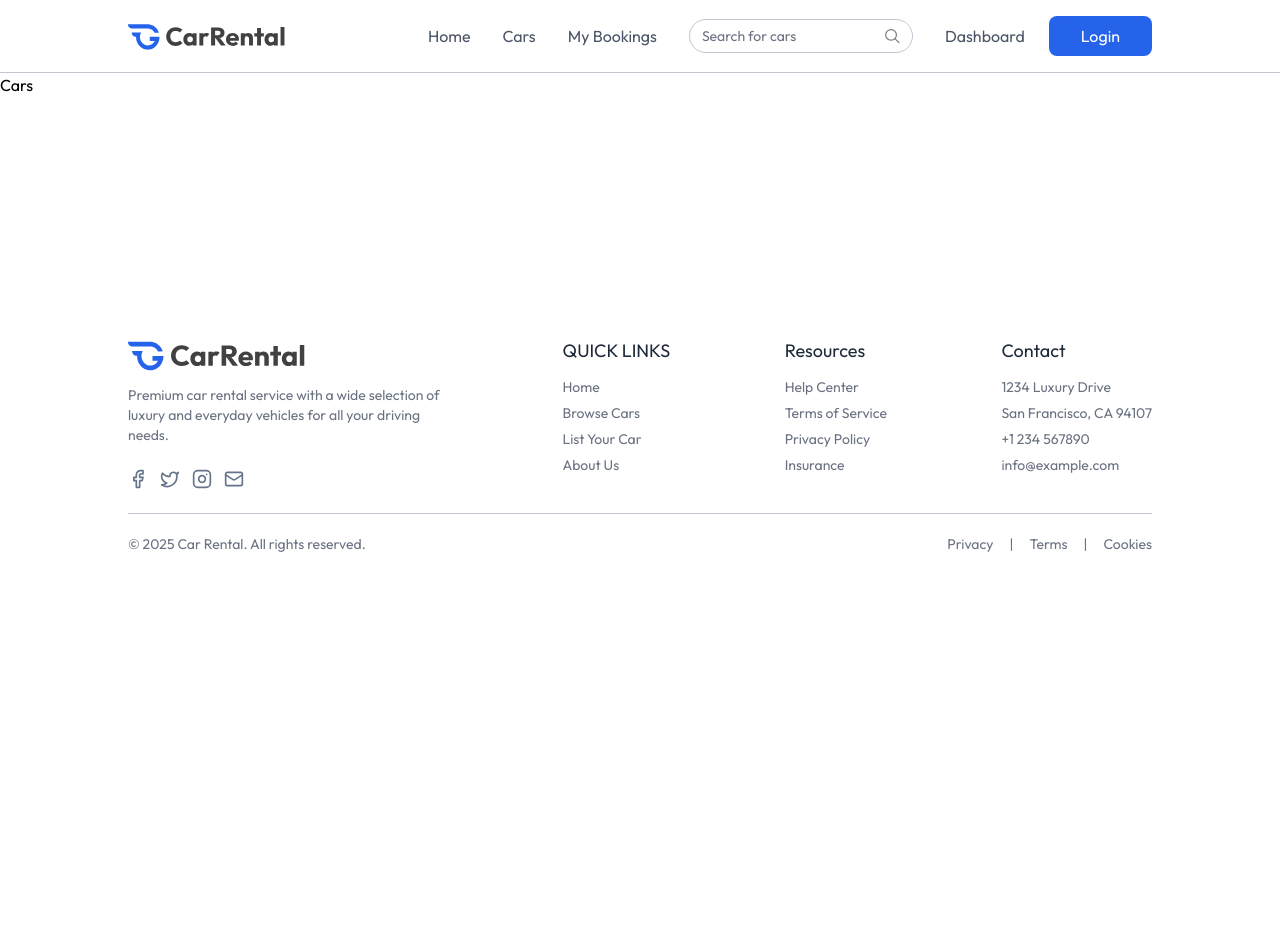
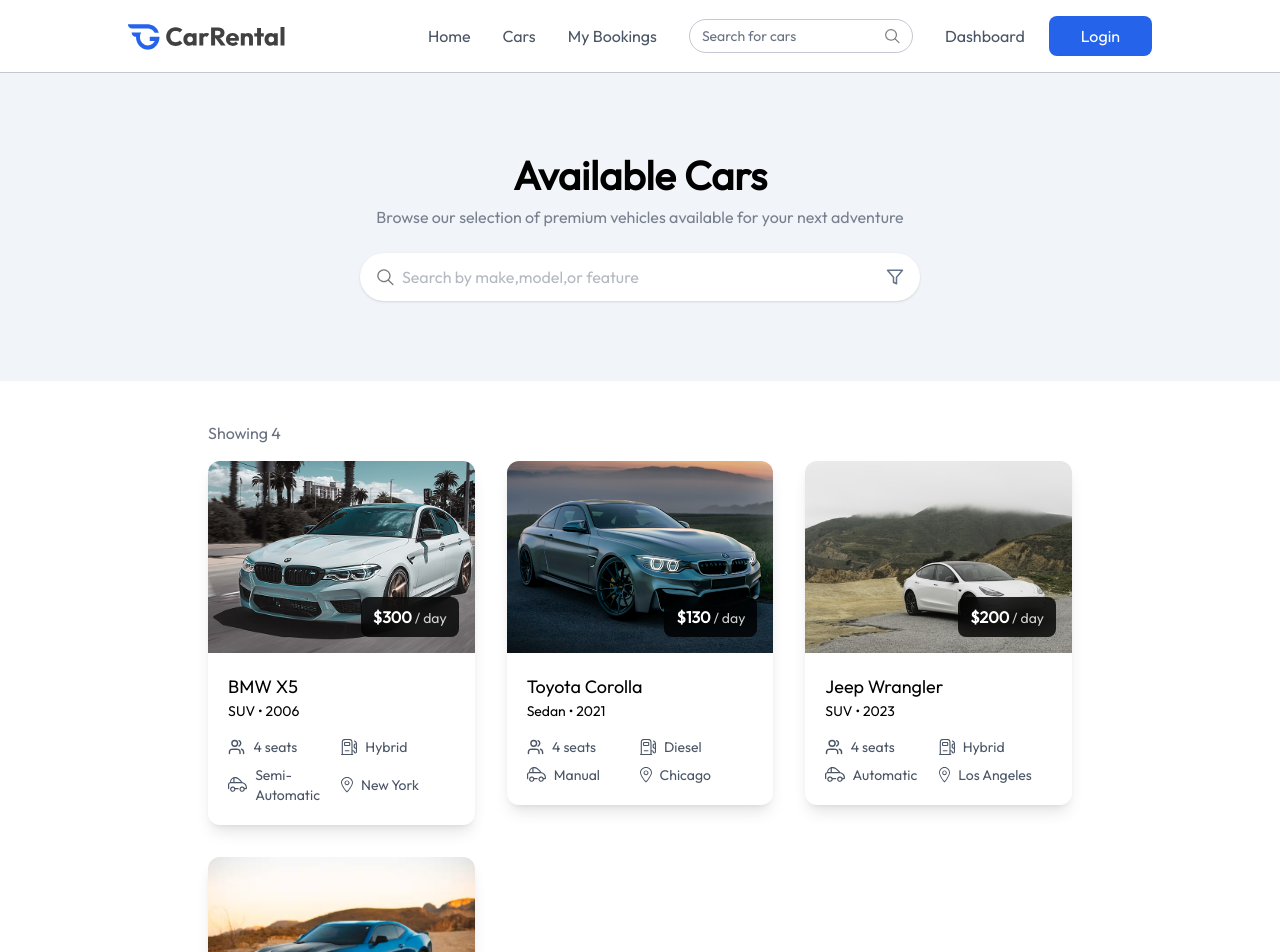
Before and after one commit to AjayMathew-1/CarRental, a React (Vite) app: page /cars in a window 1280 px wide. Shown: the top 952 px of the page. Before the commit the page ends 800 px from the top, so only its background shows below. Built offline with nearby package versions, Linux system fonts and the light colour scheme.

Commit message:
feat: add search functionality and display available cars in Cars page

```diff
--- a/src/pages/CarDetails.jsx
+++ b/src/pages/CarDetails.jsx
@@ -8,6 +8,10 @@
   const navigate = useNavigate();
   const [car, setCar] = useState(null);
   const currency = import.meta.env.VITE_CURRENCY;
+
+  const handleSubmit = async(e) => {
+    e.preventDefault();
+  }
 
   useEffect(() => {
     setCar(dummyCarData.find((car) => car._id === id));
@@ -91,7 +95,7 @@
         </div>
 
         {/* RIGHT: Booking Section */}
-        <form className="shadow-lg h-max sticky top-24 rounded-xl p-6 space-y-6 text-gray-500 bg-white">
+        <form onSubmit={handleSubmit} className="shadow-lg h-max sticky top-24 rounded-xl p-6 space-y-6 text-gray-500 bg-white">
           <p className="flex items-center justify-between text-2xl text-gray-800 font-semibold">
             {currency} {car.pricePerDay}
             <span className="text-base text-gray-400 font-normal"> per day</span>
--- a/src/pages/Cars.jsx
+++ b/src/pages/Cars.jsx
@@ -1,8 +1,43 @@
-import React from 'react'
+import React, { useState } from 'react'
+import Title from '../components/Title.jsx';
+import CarCard from '../components/CarCard.jsx';
+import { assets, dummyCarData } from '../assets/assets.js';
 
 const Cars = () => {
+
+  const [input, setInput] = useState('')
   return (
-    <div>Cars</div>
+   <div>
+
+    <div className='flex flex-col items-center py-20 bg-light max-md:px-4'>
+      <Title title='Available Cars' subTitle= 'Browse our selection of premium vehicles available for your next adventure' />
+
+      <div className='flex items-center bg-white px-4 mt-6 max-w-140 w-full h-12 rounded-full shadow'>
+        <img src= {assets.search_icon} alt='search' className='w-4.5 h-4.5 mr-2' />
+
+        <input onClick={(e) => setInput(e.target.value)} value={input} type='text' placeholder='Search by make,model,or feature'
+        className='w-full h-full outline-none text-gray-500'
+        />
+
+        <img src= {assets.filter_icon} alt='filter' className='w-4.5 h-4.5 ml-2' />
+      </div>
+    </div>
+
+
+    <div className='px-6 md:px-16 lg:px-24 xl:px-32 mt-10' >
+      <p className='text-gray-500 xl:px-20 max-w-7xl mx-auto '>Showing {dummyCarData.length}</p>
+
+      <div className='grid grid-cols-1 sm:grid-cols-2 lg:grid-cols-3 gap-8 mt-4 xl:px-20 max-w-7xl mx-auto'>
+        {dummyCarData.map((car,index) => (
+          <div key={index}>
+            <CarCard car={car} />
+             </div>
+        ))}
+      </div>
+    </div>
+
+
+   </div>
   )
 }
 
```
